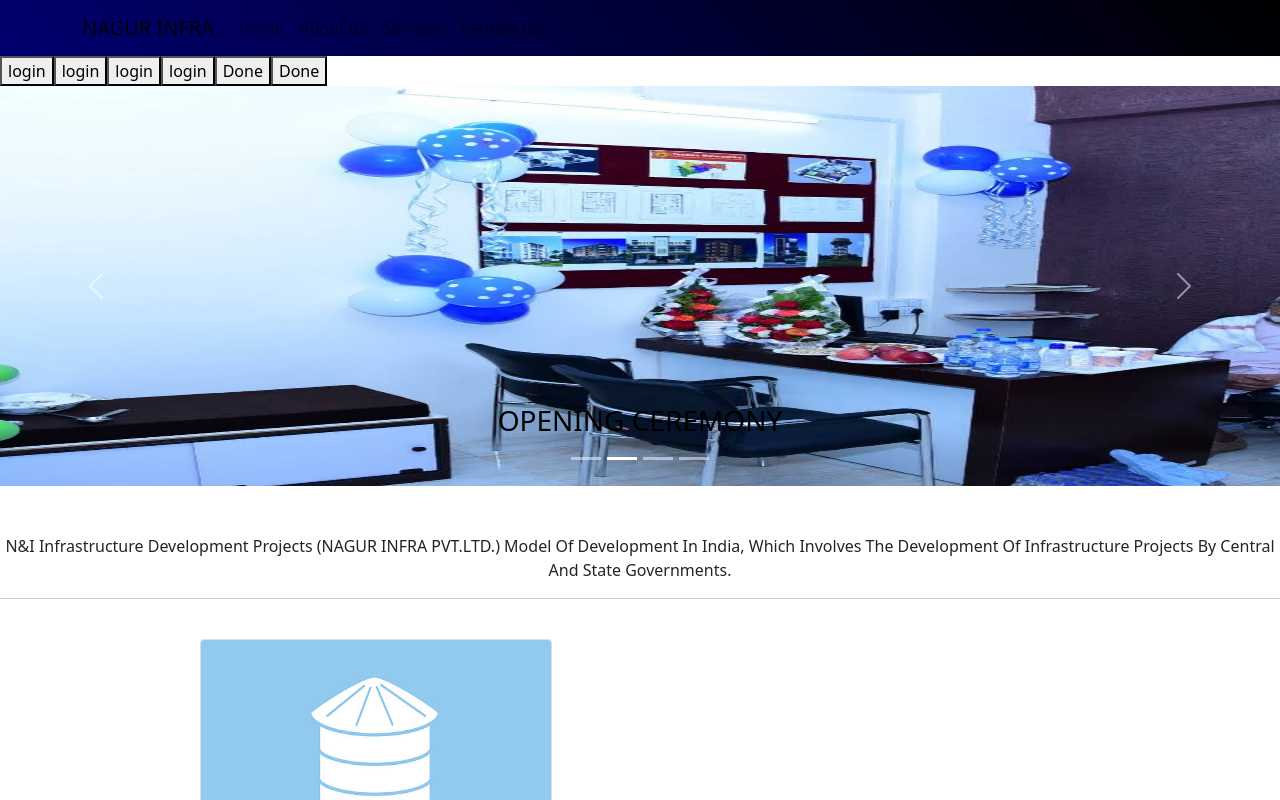
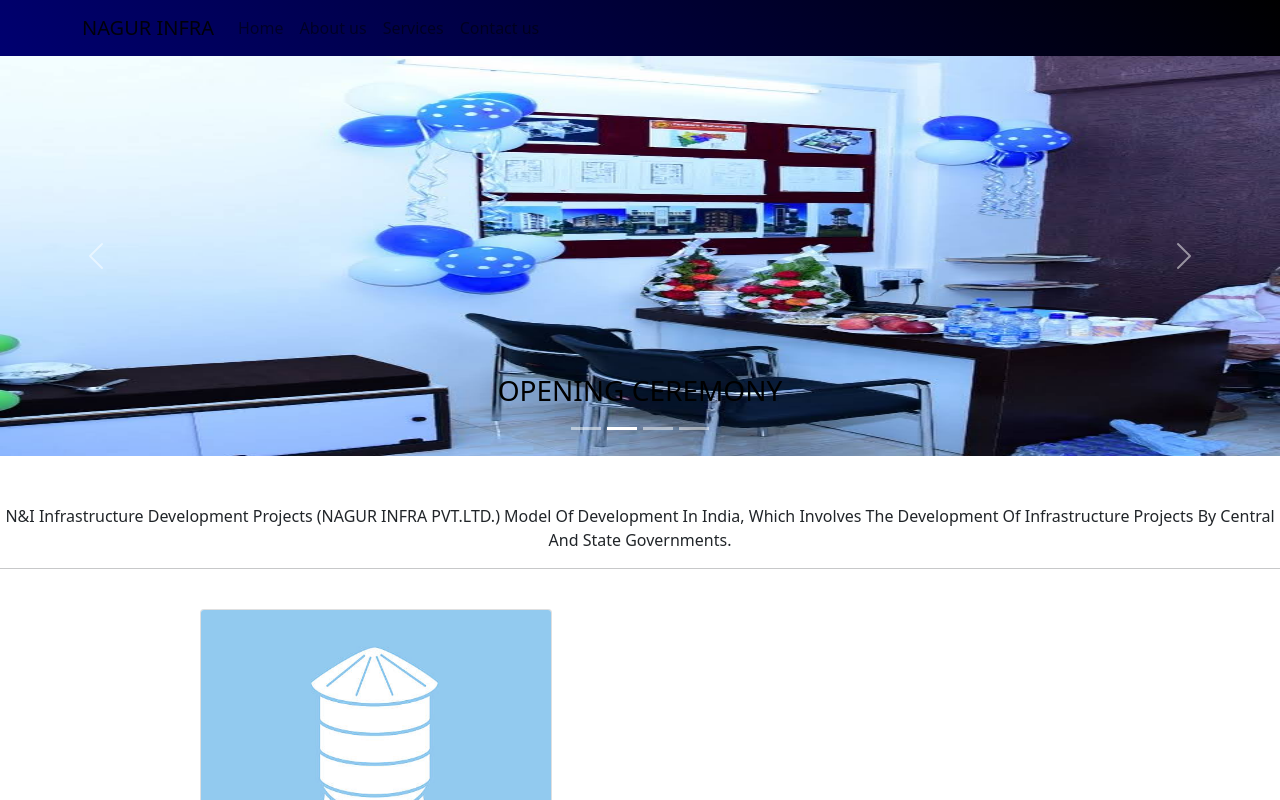
Before and after one commit to Yahiya-Zahour/basic-react, a React (Create React App) app: page / in a window 1280 px wide. Shown: the top 800 px of the page. Built offline with nearby package versions, Linux system fonts and the light colour scheme.

Commit message:
practice

```diff
--- a/src/Component/A-Header/Header.jsx
+++ b/src/Component/A-Header/Header.jsx
@@ -18,18 +18,6 @@ const Header = () => {
   </Navbar>
 
 
-<button>login</button>
-<button>login</button>
-<button>login</button>
-<button>login</button>
-
-
-
-
-  <button>Done</button>
-
-  <button>Done</button>
-
 
     </div>
   );
```
